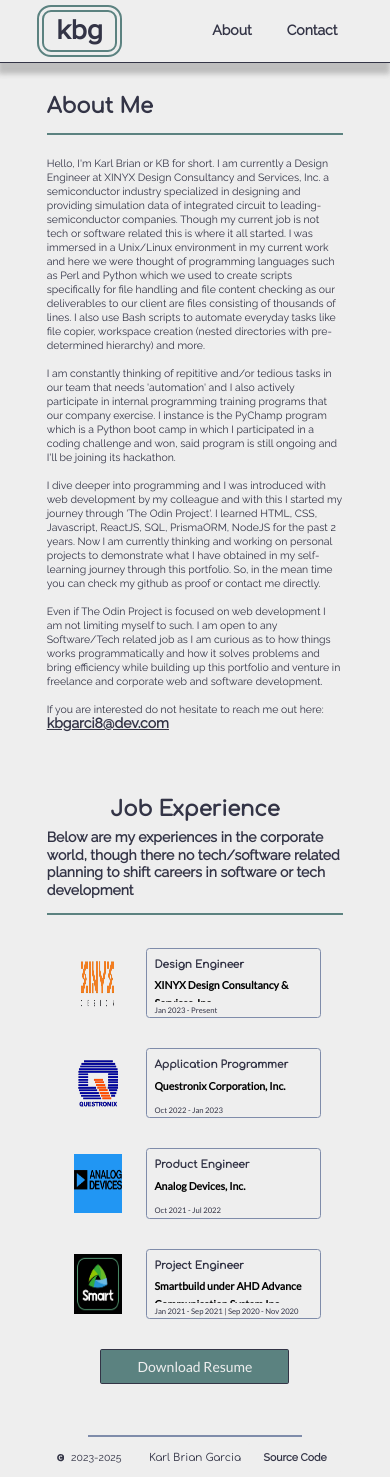
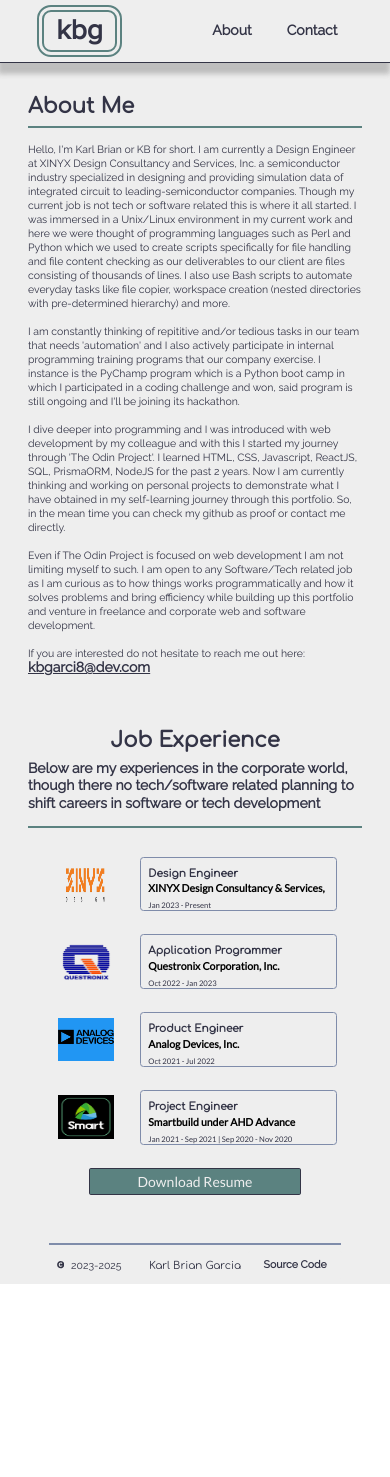
Before and after one commit to kbgarcia8/portfolio, a React (Vite) app in the folder portfolio/: page /about in a window 390 px wide. After the commit the page ends 1284 px from the top, so only its background shows below. Built offline with nearby package versions, Linux system fonts and the light colour scheme; no server answers.

Commit message:
Applied flexbox parent and flex child method for UI and media query not to break in orientation change

```diff
--- a/portfolio/src/components/layout/MainLayout/MainLayout.styles.js
+++ b/portfolio/src/components/layout/MainLayout/MainLayout.styles.js
@@ -15,10 +15,10 @@
 export const MainLayoutHeader = styled.header`
     width: 100%;
     ${media.mobile`
-        height: 7.5vh;
+        min-height: 7.5vh;
     `}
     ${media.tablet`
-        height: 10vh;
+        min-height: 10vh;
     `}
     position: relative;
     top: 0;
@@ -27,9 +27,8 @@
 
 export const MainLayoutContent = styled.main`
     display: flex;
-    justify-content: center;
     width: 100%;
-    min-height: 50vh;
+    min-height: 100vh;
     grid-row: 2/3;
 `;
 
@@ -42,10 +41,10 @@
     flex-direction: column;
     justify-content: center;
     ${media.mobile`
-        height: 5vh;
+        min-height: 5vh;
     `}
     ${media.tablet`
-        height: 10vh;
+        min-height: 10vh;
     `}
 `;
 
--- a/portfolio/src/components/molecules/Section/Section.styles.js
+++ b/portfolio/src/components/molecules/Section/Section.styles.js
@@ -3,10 +3,11 @@
 import { media } from "utils/utils.js";
 
 export const SectionWrapper = styled.section`
+    flex: 1;
     display: flex;
     flex-direction: column;
     width: 100%;
-    height: 100%;
+    min-height: 0;
     padding: ${v.spacing.medium};
 `;
 
--- a/portfolio/src/components/organisms/Footer/Footer.styles.js
+++ b/portfolio/src/components/organisms/Footer/Footer.styles.js
@@ -5,9 +5,9 @@
 import { media } from "utils/utils.js";
 
 export const FooterDivider = styled(Divider)`
-    width: 55%;
+    width: 75%;
     height: 10%;
-    margin-left: 22.5%;
+    margin-left: 12.5%;
 `;
 
 export const FooterWrapper = styled.div`
--- a/portfolio/src/components/pages/AboutPage/AboutPage.styles.js
+++ b/portfolio/src/components/pages/AboutPage/AboutPage.styles.js
@@ -5,14 +5,19 @@
 import { media } from 'utils/utils.js';
 
 export const AboutPageWrapper = styled.div`
-    width: 70%;
-    height: 100%;
+    flex: 1;
     display: flex;
     flex-direction: column;
+
     ${media.mobile`
         padding-block: ${v.spacing.medium};
-        padding-inline: 0;
+        padding-inline: ${v.spacing.small};
         width: 85%;
+    `}
+        ${media.tablet`
+        padding-block: ${v.spacing.medium};
+        padding-inline: ${v.spacing.small};
+        width: 75%;
     `}
 `;
 
@@ -20,12 +25,12 @@
     width: 100%;
 
     ${media.mobile`
-        height: 80vh;
+        flex: 1.5;
         margin-bottom: ${v.spacing.large};
     `}
 
     ${media.desktop`
-        height: 70vh;
+
     `}
 `;
 
@@ -81,7 +86,7 @@
     justify-content: center;
     width: 100%;
     ${media.mobile`
-        height: 75vh;
+        flex: 1.25;
         & h3 {
             font-size: ${v.fontSize.small};
         }
--- a/portfolio/src/components/pages/ContactPage/ContactPage.styles.js
+++ b/portfolio/src/components/pages/ContactPage/ContactPage.styles.js
@@ -6,21 +6,26 @@
 import { media } from "utils/utils.js";
 
 export const ContactPageWrapper = styled.div`
-    width: 70%;
-    height: 100%;
+    flex: 1;
     display: flex;
     flex-direction: column;
+
     ${media.mobile`
         padding-block: ${v.spacing.medium};
-        padding-inline: 0;
+        padding-inline: ${v.spacing.small};
         width: 85%;
+    `}
+        ${media.tablet`
+        padding-block: ${v.spacing.medium};
+        padding-inline: ${v.spacing.small};
+        width: 75%;
     `}
 `;
 
 export const ContactSection = styled(Section)`
     width: 100%;
     ${media.mobile`
-        height: 75vh;
+        flex: 1;
 
         & h3 {
             font-size: ${v.fontSize.small};
@@ -28,7 +33,6 @@
         }
     `}
     ${media.tablet`
-        height: 55vh;
 
         & h3 {
             font-size: ${v.fontSize.medium};
@@ -102,7 +106,7 @@
 
 export const QuickContactSection = styled(Section)`
     width: 100%;
-    height: 75vh;
+    flex: 1;
 `;
 
 export const QuickContactForm = styled(Form)`
--- a/portfolio/src/components/pages/MainPage/MainPage.styles.js
+++ b/portfolio/src/components/pages/MainPage/MainPage.styles.js
@@ -8,12 +8,19 @@
 import { media } from "utils/utils.js";
 
 export const MainPageWrapper = styled.div`
-    height: 100%;
+    flex: 1;
+    display: flex;
+    flex-direction: column;
 
     ${media.mobile`
         padding-block: ${v.spacing.medium};
-        padding-inline: 0;
+        padding-inline: ${v.spacing.small};
         width: 85%;
+    `}
+        ${media.tablet`
+        padding-block: ${v.spacing.medium};
+        padding-inline: ${v.spacing.small};
+        width: 75%;
     `}
 `;
 
@@ -21,17 +28,16 @@
     width: 100%;
 
     ${media.mobile`
-        height: 60vh;
+        flex: 5;
     `}
 
     ${media.desktop`
-        height: 70vh;
+
     `}
 `;
 
 export const AboutSectionParagraph = styled.p`
     ${media.mobile`
-        height: 70%;
         padding-top: ${v.spacing.small};
         font-size: calc(${v.fontSize.xsmall} + 0.10rem);
     `}
@@ -68,20 +74,20 @@
     width: 100%;
 
     ${media.mobile`
-        height: 65vh;
+        flex: 5;
         & h3 {
             font-size: calc(${v.fontSize.xsmall} + 0.15rem);
             margin-bottom: ${v.spacing.medium};
         }
     `}
     ${media.tablet`
-        height: 50vh;
+
     `}
 `;
 
 export const StackContainer = styled.div`
     width: 100%;
-    height: 100%;
+    flex: 2;
     display: grid;
     ${media.mobile`
         grid-template-columns: repeat(3, 1fr);
@@ -109,16 +115,17 @@
     width: 100%;
 
     ${media.mobile`
-        height: 50vh;
+        flex: 5;
     `}
 
     ${media.desktop`
-        height: 100vh;
+
     `}
 `;
 
 export const ProjectCardContainer = styled.div`
     width: 100%;
+    flex: 2;
     display: grid;
     grid-template-columns: repeat(2, 1fr);
     grid-template-rows: repeat(2, 50%);
@@ -154,11 +161,11 @@
     width: 100%;
 
     ${media.mobile`
-        height: 60vh;
+        flex: 5;
     `}
 
     ${media.desktop`
-        height: 80vh;
+
     `}
 `;
 
```
